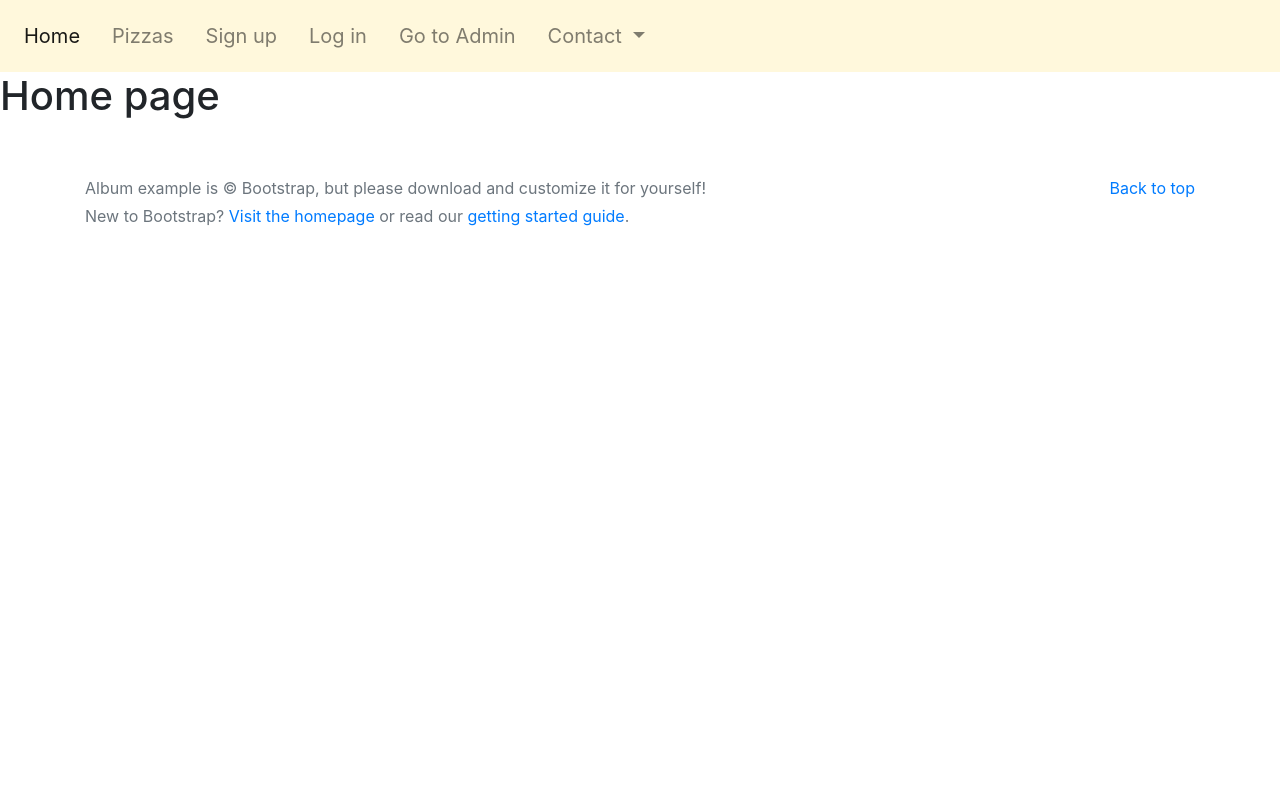
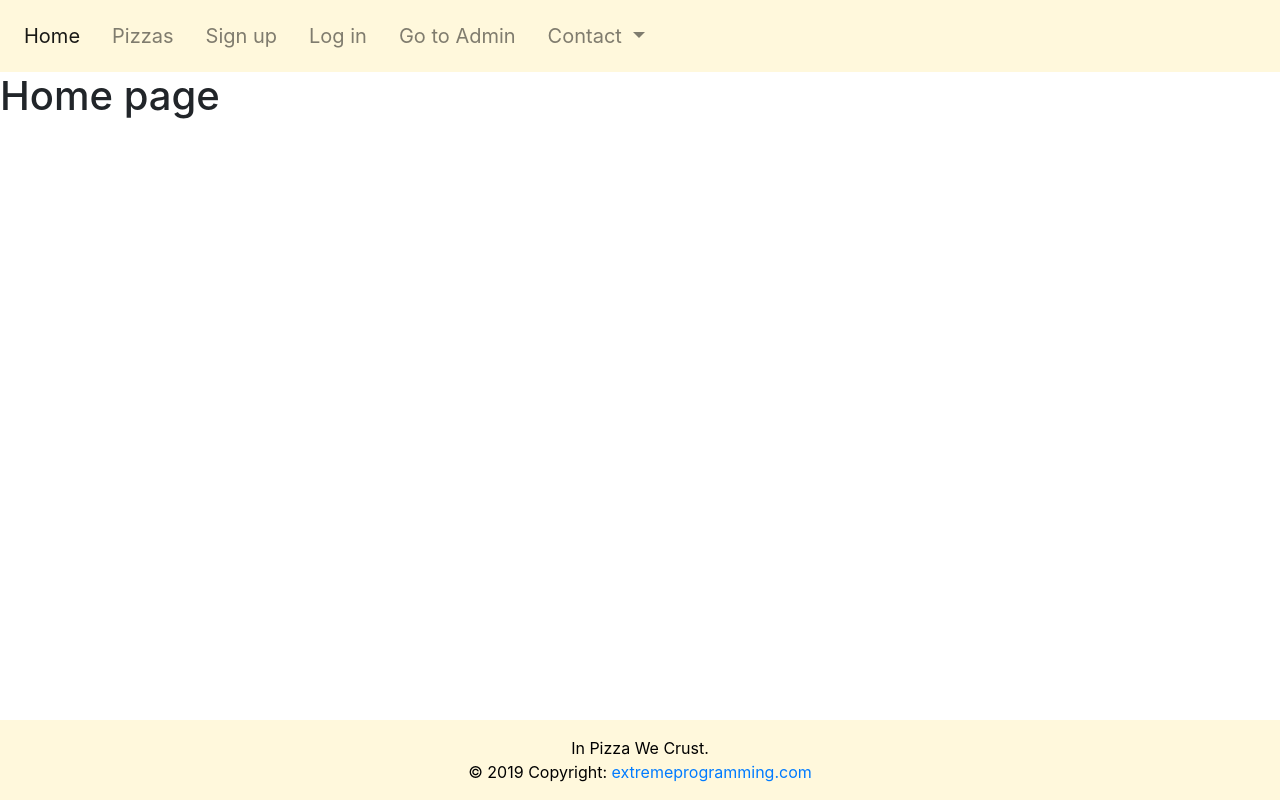
Before and after one commit to thejungwon/docker-webapp-django, a Django app: page /en/ in a window 1280 px wide. Run offline with Django 3.2, Linux system fonts and the light colour scheme; data that the repository does not hold is empty; parts of the project's set-up code (start-up, migrations or seed data) failed here and were passed over; some libraries are stand-ins or nearby versions.

Commit message:
CHG: footer content and style
The text serves as placeholder, in the future it's possible to change that, also if needed, social icons can be added.

```diff
--- a/src/app/templates/layouts/footer.html
+++ b/src/app/templates/layouts/footer.html
@@ -1,7 +1,20 @@
-<div class="container">
-    <p class="float-right">
-      <a href="#">Back to top</a>
-    </p>
-    <p>Album example is &copy; Bootstrap, but please download and customize it for yourself!</p>
-    <p>New to Bootstrap? <a href="../../">Visit the homepage</a> or read our <a href="../../getting-started/">getting started guide</a>.</p>
+<style>
+    .footer {
+        position: fixed;
+        left: 0;
+        bottom: 0;
+        width: 100%;
+        background-color: #FFF8DC;
+        color: black;
+        text-align: center;
+    }
+</style>
+
+<div class="footer">
+    <div class="text-center py-3">
+        In Pizza We Crust.
+        <br>
+        © 2019 Copyright:
+        <a href=#> extremeprogramming.com</a>
+    </div>
 </div>
```
